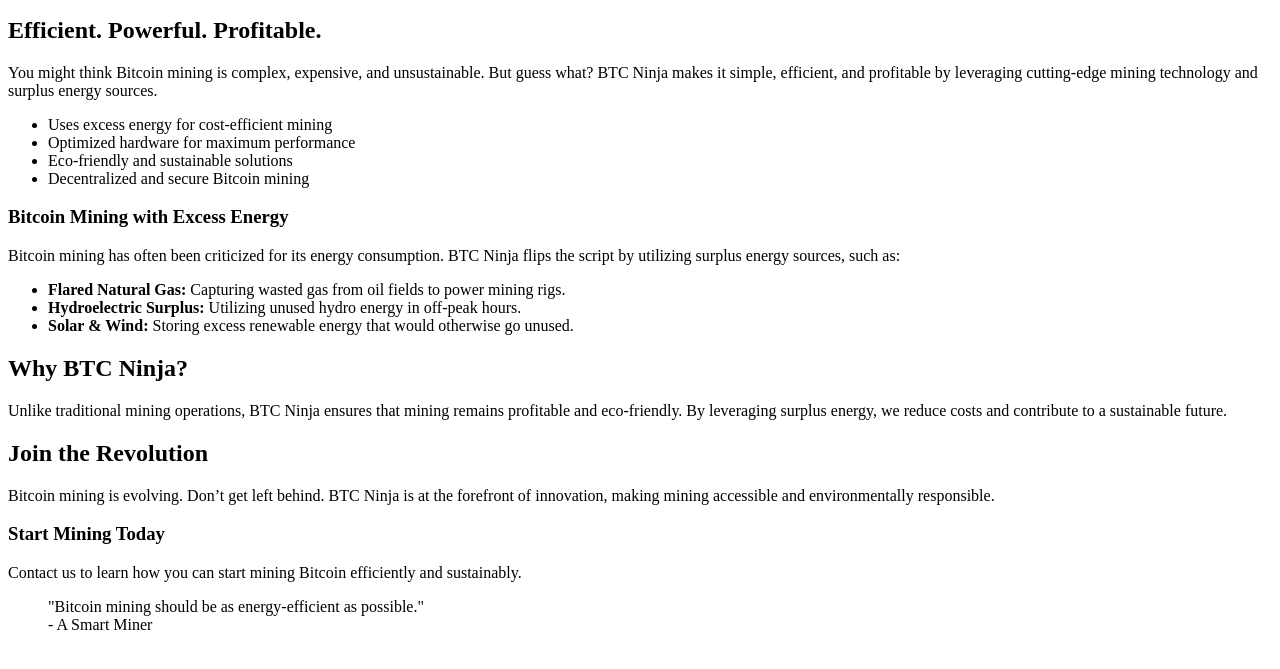
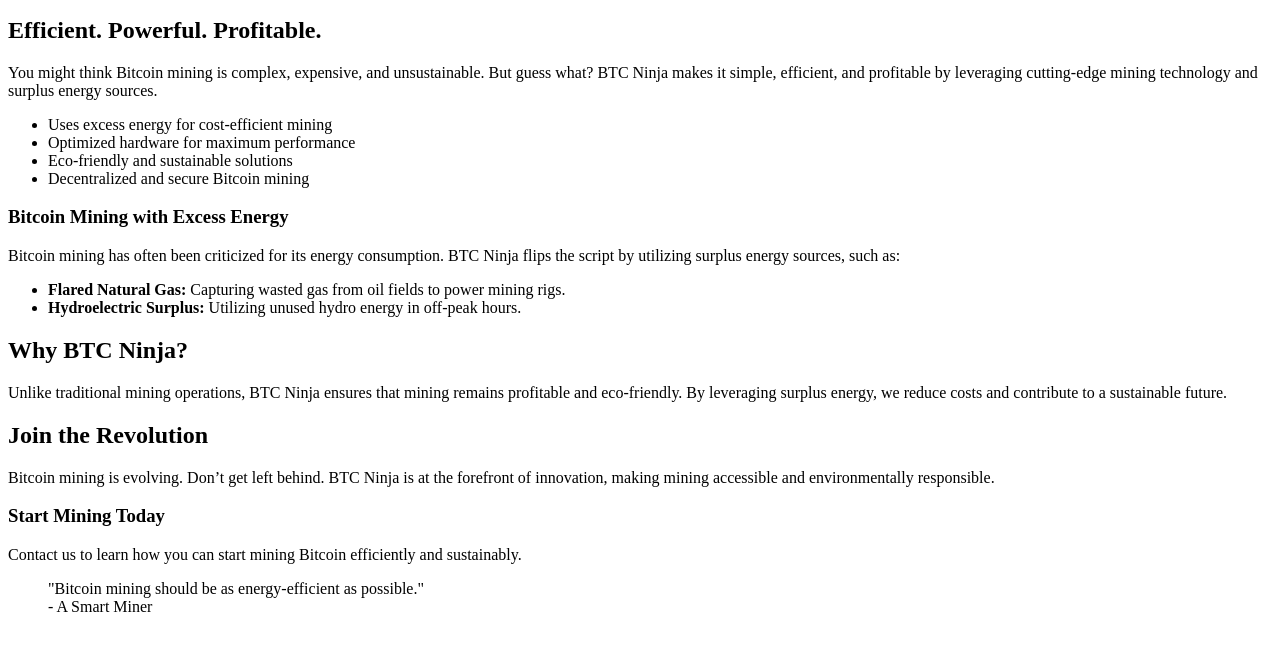
Before and after one commit to fbv000/btcninja-site, a plain HTML site: page index.html in a window 1280 px wide. Shown: the part 101-770 px from the top of the page. Drawn offline with Linux system fonts and the light colour scheme.

Commit message:
Trigger Cloudflare redeployment

```diff
--- a/index.html
+++ b/index.html
@@ -31,7 +31,6 @@
     <ul>
         <li><strong>Flared Natural Gas:</strong> Capturing wasted gas from oil fields to power mining rigs.</li>
         <li><strong>Hydroelectric Surplus:</strong> Utilizing unused hydro energy in off-peak hours.</li>
-        <li><strong>Solar & Wind:</strong> Storing excess renewable energy that would otherwise go unused.</li>
     </ul>
 
     <h2>Why BTC Ninja?</h2>
```
